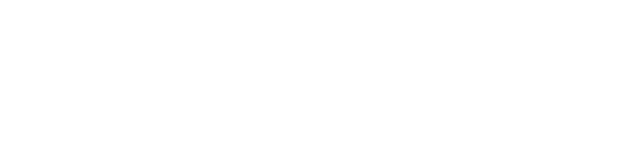
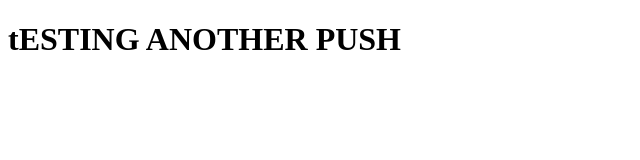
Before and after one commit to CL-Y-Beta/shopify-telegram-bot, a website: page index.html in a window 1280 px wide. Shown: the whole page, without its empty margins (0-640 px from the left). Drawn offline with Linux system fonts and the light colour scheme.

Commit message:
Testing another vercel push

```diff
--- a/index.html
+++ b/index.html
@@ -6,6 +6,6 @@
   <title>Just a quickie</title>
 </head>
 <body>
-
+  <h1>tESTING ANOTHER PUSH</h1>
 </body>
 </html>
```
